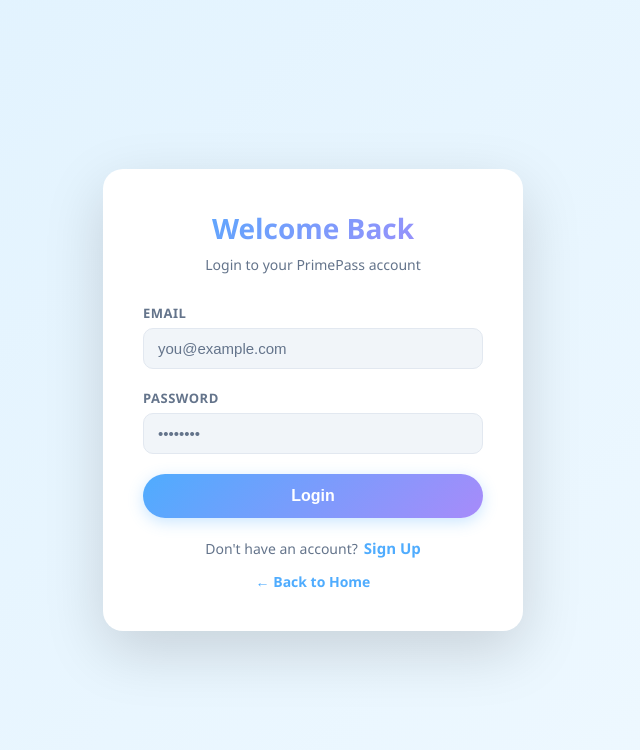
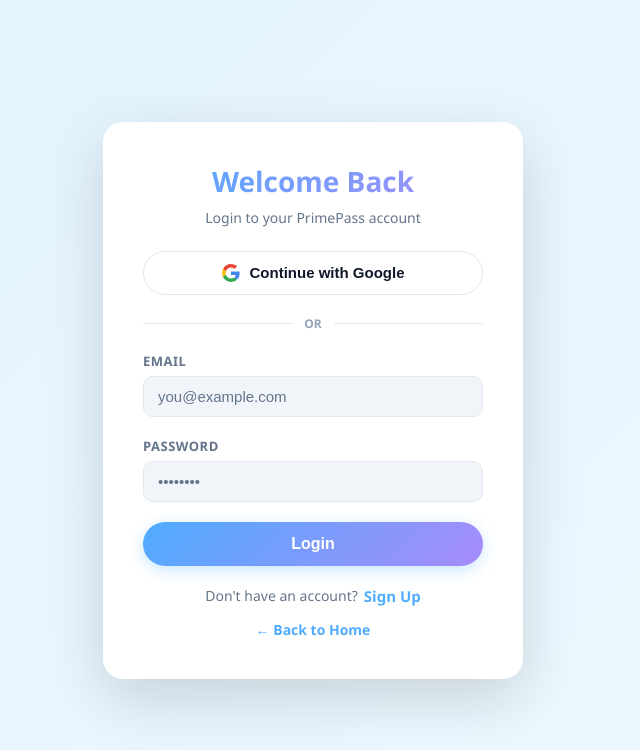
Before and after one commit to Tieefad/Prime, a React (Vite) app: page / in a window 1280 px wide. Both pictures are taken after a click on the button "Sign In". Shown: the top 750 px of the page, without its empty margins (327-967 px from the left). Built offline with nearby package versions, Linux system fonts and the light colour scheme.

Commit message:
Add Firebase auth with Google sign-in

```diff
--- a/src/App.jsx
+++ b/src/App.jsx
@@ -9,6 +9,12 @@
 function App() {
   const [page, setPage] = useState("home");
   const [darkMode, setDarkMode] = useState(false);
+  const [user, setUser] = useState(null);
+
+  const handleLoginSuccess = (userData) => {
+    setUser(userData);
+    setPage("home");
+  };
 
   return (
     <div style={{ width: "100%", minHeight: "100vh" }}>
@@ -18,12 +24,15 @@
           setDarkMode={setDarkMode}
           onGetStarted={() => setPage("login")}
           onNavigate={(p) => setPage(p)}
+          user={user}
+          onLogout={() => setUser(null)}
         />
       )}
       {page === "login" && (
         <Login
           darkMode={darkMode}
           onBack={() => setPage("home")}
+          onLoginSuccess={handleLoginSuccess}
         />
       )}
       {page === "events" && (
--- a/src/login/Login.jsx
+++ b/src/login/Login.jsx
@@ -1,15 +1,25 @@
 import React, { useState } from "react";
+import { auth, googleProvider } from "../firebase";
+import {
+  signInWithEmailAndPassword,
+  createUserWithEmailAndPassword,
+  signInWithPopup,
+  updateProfile,
+} from "firebase/auth";
 
-function Login({ darkMode, onBack }) {
+function Login({ darkMode, onBack, onLoginSuccess }) {
   const [email, setEmail] = useState("");
   const [password, setPassword] = useState("");
   const [name, setName] = useState("");
   const [isSignUp, setIsSignUp] = useState(false);
   const [btnHover, setBtnHover] = useState(false);
+  const [googleHover, setGoogleHover] = useState(false);
   const [linkHover, setLinkHover] = useState(false);
   const [backHover, setBackHover] = useState(false);
   const [focusedInput, setFocusedInput] = useState(null);
   const [hoveredInput, setHoveredInput] = useState(null);
+  const [error, setError] = useState("");
+  const [loading, setLoading] = useState(false);
 
   const theme = {
     background: darkMode ? "#0f172a" : "#f8fafc",
@@ -40,7 +50,6 @@
       boxShadow: "0 20px 60px rgba(0,0,0,0.15)",
       width: "100%",
       maxWidth: "420px",
-      transition: "all 0.3s ease",
     },
     title: {
       fontSize: "28px",
@@ -54,7 +63,7 @@
     subtitle: {
       fontSize: "14px",
       textAlign: "center",
-      marginBottom: "30px",
+      marginBottom: "24px",
       color: darkMode ? "#94a3b8" : "#64748b",
     },
     label: {
@@ -85,6 +94,58 @@
         ? "translateY(-3px) scale(1.02)"
         : "translateY(0) scale(1)",
       transition: "all 0.3s ease",
+      opacity: loading ? 0.7 : 1,
+    },
+    googleBtn: {
+      width: "100%",
+      padding: "12px",
+      border: `1.5px solid ${googleHover ? "#4facfe" : theme.border}`,
+      borderRadius: "999px",
+      background: googleHover
+        ? darkMode ? "#1e293b" : "#f0f9ff"
+        : theme.card,
+      color: theme.text,
+      fontSize: "15px",
+      cursor: "pointer",
+      fontWeight: "600",
+      display: "flex",
+      alignItems: "center",
+      justifyContent: "center",
+      gap: "10px",
+      marginBottom: "20px",
+      transform: googleHover
+        ? "translateY(-2px) scale(1.01)"
+        : "translateY(0) scale(1)",
+      boxShadow: googleHover
+        ? "0 6px 20px rgba(79,172,254,0.2)"
+        : "none",
+      transition: "all 0.3s ease",
+    },
+    divider: {
+      display: "flex",
+      alignItems: "center",
+      gap: "12px",
+      marginBottom: "20px",
+    },
+    dividerLine: {
+      flex: 1,
+      height: "1px",
+      background: theme.border,
+    },
+    dividerText: {
+      fontSize: "12px",
+      color: darkMode ? "#94a3b8" : "#94a3b8",
+      fontWeight: "600",
+    },
+    error: {
+      background: "rgba(239,68,68,0.1)",
+      border: "1px solid rgba(239,68,68,0.3)",
+      borderRadius: "8px",
+      padding: "10px 14px",
+      fontSize: "13px",
+      color: "#ef4444",
+      marginBottom: "16px",
+      textAlign: "center",
     },
     toggleRow: {
       display: "flex",
@@ -104,7 +165,6 @@
       transform: linkHover ? "scale(1.1)" : "scale(1)",
       display: "inline-block",
       transition: "all 0.2s ease",
-      letterSpacing: linkHover ? "0.5px" : "0px",
     },
     backLink: {
       display: "block",
@@ -146,13 +206,42 @@
     transition: "all 0.3s ease",
   });
 
-  const handleSubmit = (e) => {
+  const handleSubmit = async (e) => {
     e.preventDefault();
-    if (isSignUp) {
-      alert(`Account created for ${name} (${email})`);
-    } else {
-      alert(`Logged in as ${email}`);
+    setError("");
+    setLoading(true);
+    try {
+      if (isSignUp) {
+        const result = await createUserWithEmailAndPassword(auth, email, password);
+        await updateProfile(result.user, { displayName: name });
+        onLoginSuccess(result.user);
+      } else {
+        const result = await signInWithEmailAndPassword(auth, email, password);
+        onLoginSuccess(result.user);
+      }
+    } catch (err) {
+      setError(
+        err.code === "auth/email-already-in-use" ? "Email already in use." :
+        err.code === "auth/wrong-password" ? "Wrong password." :
+        err.code === "auth/user-not-found" ? "No account found with this email." :
+        err.code === "auth/weak-password" ? "Password must be at least 6 characters." :
+        err.code === "auth/invalid-email" ? "Invalid email address." :
+        "Something went wrong. Please try again."
+      );
     }
+    setLoading(false);
+  };
+
+  const handleGoogle = async () => {
+    setError("");
+    setLoading(true);
+    try {
+      const result = await signInWithPopup(auth, googleProvider);
+      onLoginSuccess(result.user);
+    } catch (err) {
+      setError("Google sign-in failed. Please try again.");
+    }
+    setLoading(false);
   };
 
   const handleToggle = () => {
@@ -160,12 +249,12 @@
     setEmail("");
     setPassword("");
     setName("");
+    setError("");
   };
 
   return (
     <div style={styles.page}>
       <div style={styles.card}>
-
         <h2 style={styles.title}>
           {isSignUp ? "Create Account" : "Welcome Back"}
         </h2>
@@ -174,6 +263,33 @@
             ? "Sign up for a PrimePass account"
             : "Login to your PrimePass account"}
         </p>
+
+        {/* Google Sign In */}
+        <button
+          style={styles.googleBtn}
+          onClick={handleGoogle}
+          onMouseEnter={() => setGoogleHover(true)}
+          onMouseLeave={() => setGoogleHover(false)}
+          disabled={loading}
+        >
+          <svg width="18" height="18" viewBox="0 0 48 48">
+            <path fill="#EA4335" d="M24 9.5c3.54 0 6.71 1.22 9.21 3.6l6.85-6.85C35.9 2.38 30.47 0 24 0 14.62 0 6.51 5.38 2.56 13.22l7.98 6.19C12.43 13.72 17.74 9.5 24 9.5z"/>
+            <path fill="#4285F4" d="M46.98 24.55c0-1.57-.15-3.09-.38-4.55H24v9.02h12.94c-.58 2.96-2.26 5.48-4.78 7.18l7.73 6c4.51-4.18 7.09-10.36 7.09-17.65z"/>
+            <path fill="#FBBC05" d="M10.53 28.59c-.48-1.45-.76-2.99-.76-4.59s.27-3.14.76-4.59l-7.98-6.19C.92 16.46 0 20.12 0 24c0 3.88.92 7.54 2.56 10.78l7.97-6.19z"/>
+            <path fill="#34A853" d="M24 48c6.48 0 11.93-2.13 15.89-5.81l-7.73-6c-2.15 1.45-4.92 2.3-8.16 2.3-6.26 0-11.57-4.22-13.47-9.91l-7.98 6.19C6.51 42.62 14.62 48 24 48z"/>
+          </svg>
+          Continue with Google
+        </button>
+
+        {/* Divider */}
+        <div style={styles.divider}>
+          <div style={styles.dividerLine} />
+          <span style={styles.dividerText}>OR</span>
+          <div style={styles.dividerLine} />
+        </div>
+
+        {/* Error message */}
+        {error && <div style={styles.error}>{error}</div>}
 
         <form onSubmit={handleSubmit}>
           {isSignUp && (
@@ -227,8 +343,9 @@
             type="submit"
             onMouseEnter={() => setBtnHover(true)}
             onMouseLeave={() => setBtnHover(false)}
+            disabled={loading}
           >
-            {isSignUp ? "Create Account" : "Login"}
+            {loading ? "Please wait..." : isSignUp ? "Create Account" : "Login"}
           </button>
         </form>
 
@@ -252,7 +369,6 @@
         >
           ← Back to Home
         </span>
-
       </div>
     </div>
   );
```
